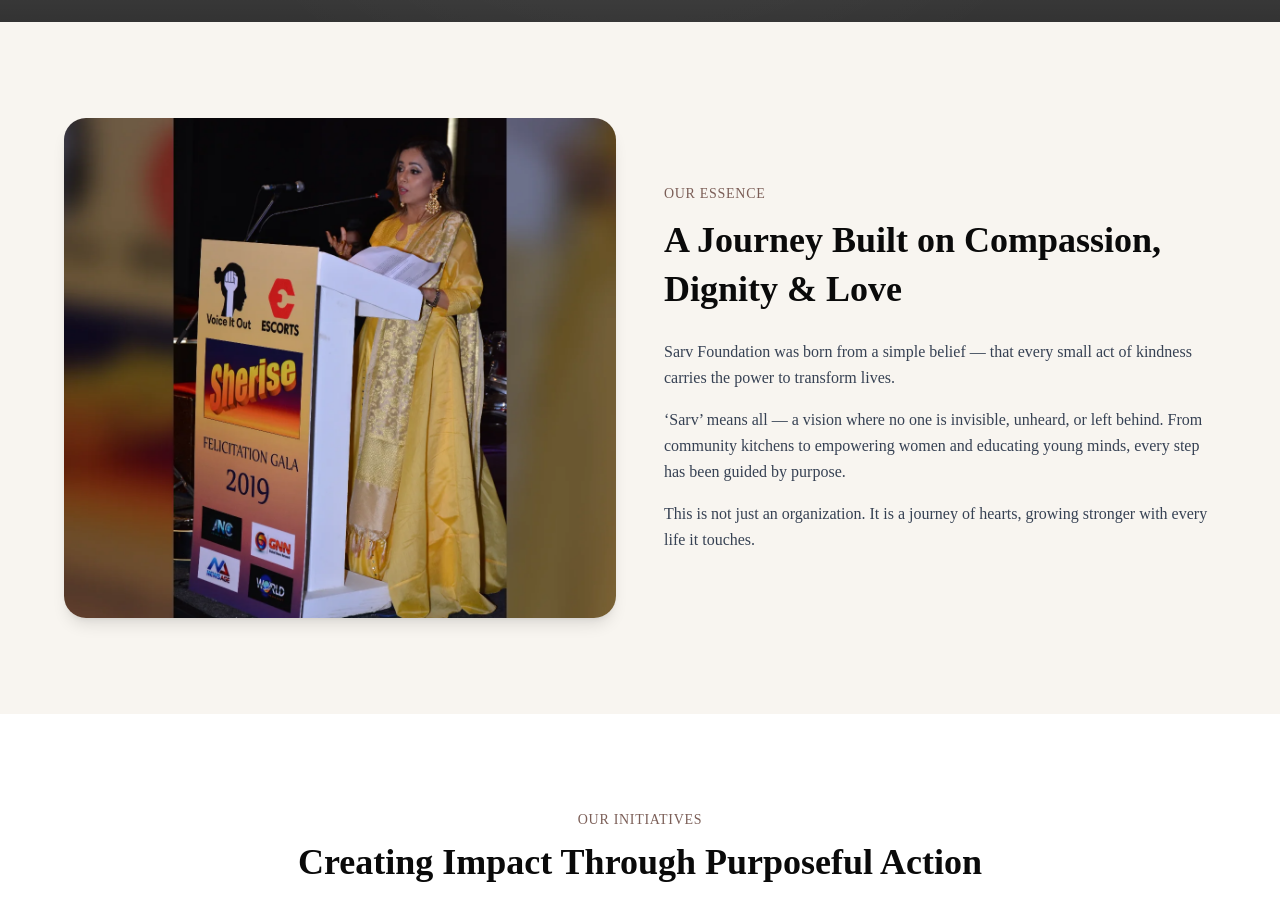
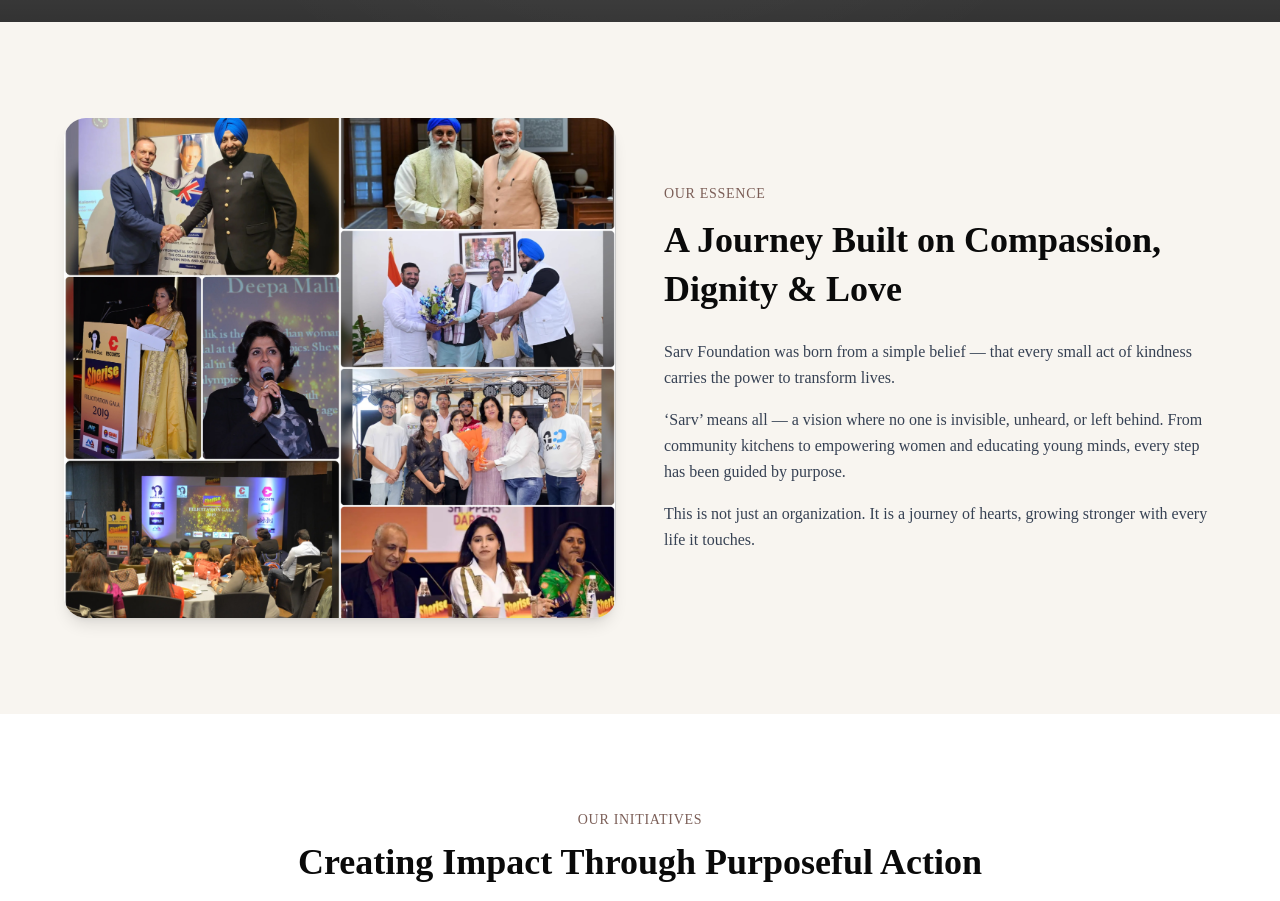
Before and after one commit to RizeonEnterprises/sarv-foundation2, a Next.js app: page / in a window 1280 px wide. Shown: the part 842-1743 px from the top of the page. Built offline with nearby package versions, Linux system fonts and the light colour scheme.

Commit message:
Update Story.tsx

```diff
--- a/components/sections/Story.tsx
+++ b/components/sections/Story.tsx
@@ -21,7 +21,7 @@ export default function Story() {
           className="relative w-full h-[400px] md:h-[500px] rounded-3xl overflow-hidden shadow-lg"
         >
           <Image
-            src="/images/2006-SARV-Img-10.webp"
+            src="/images/SARV-home.jpg"
             alt="Sarv Story"
             fill
             className="object-cover"
```
